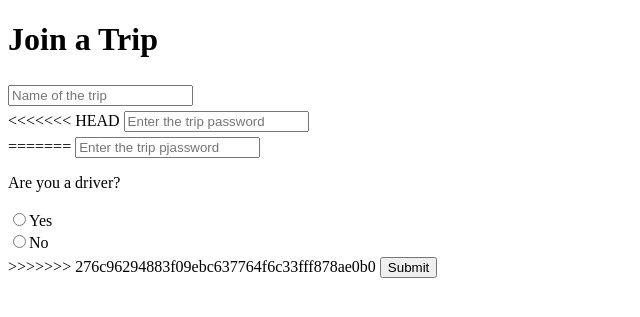
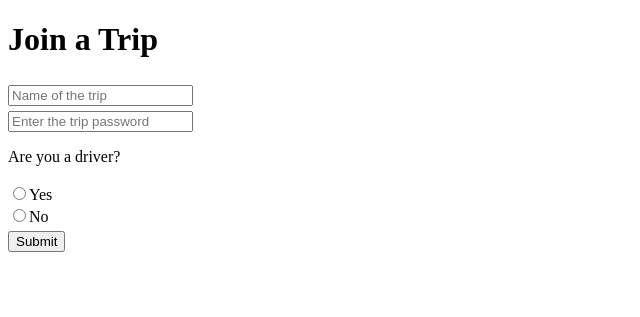
Before and after one commit to itsmelodious/MAC, a Python web app: template templates/jointrip.html in a window 1280 px wide. Shown: the top 317 px of the page, without its empty margins (0-640 px from the left). Run offline with Jinja, Linux system fonts and the light colour scheme; the template is opened without the code that fills it, so the values that code supplies are empty.

Commit message:
spelling error merge conflict?

```diff
--- a/templates/jointrip.html
+++ b/templates/jointrip.html
@@ -10,15 +10,11 @@
     <h1>Join a Trip</h1>
     <form method="post" action ="/tripinfo">
         <input type="text" name="tripname" placeholder="Name of the trip"/><br>
-<<<<<<< HEAD
         <input type="password" name="trippw" placeholder="Enter the trip password"/><br>
-=======
-        <input type="password" name="trippw" placeholder="Enter the trip pjassword"/><br>
         <p>Are you a driver?</p>
         <input type="radio" name="driver" value="yes">Yes<br>
         <input type="radio" name="driver" value="no">No<br>
         <input type="hidden" name="action" value="join"/>
->>>>>>> 276c96294883f09ebc637764f6c33fff878ae0b0
       <input type="submit" value="Submit">
     </form>
   </body>
```
